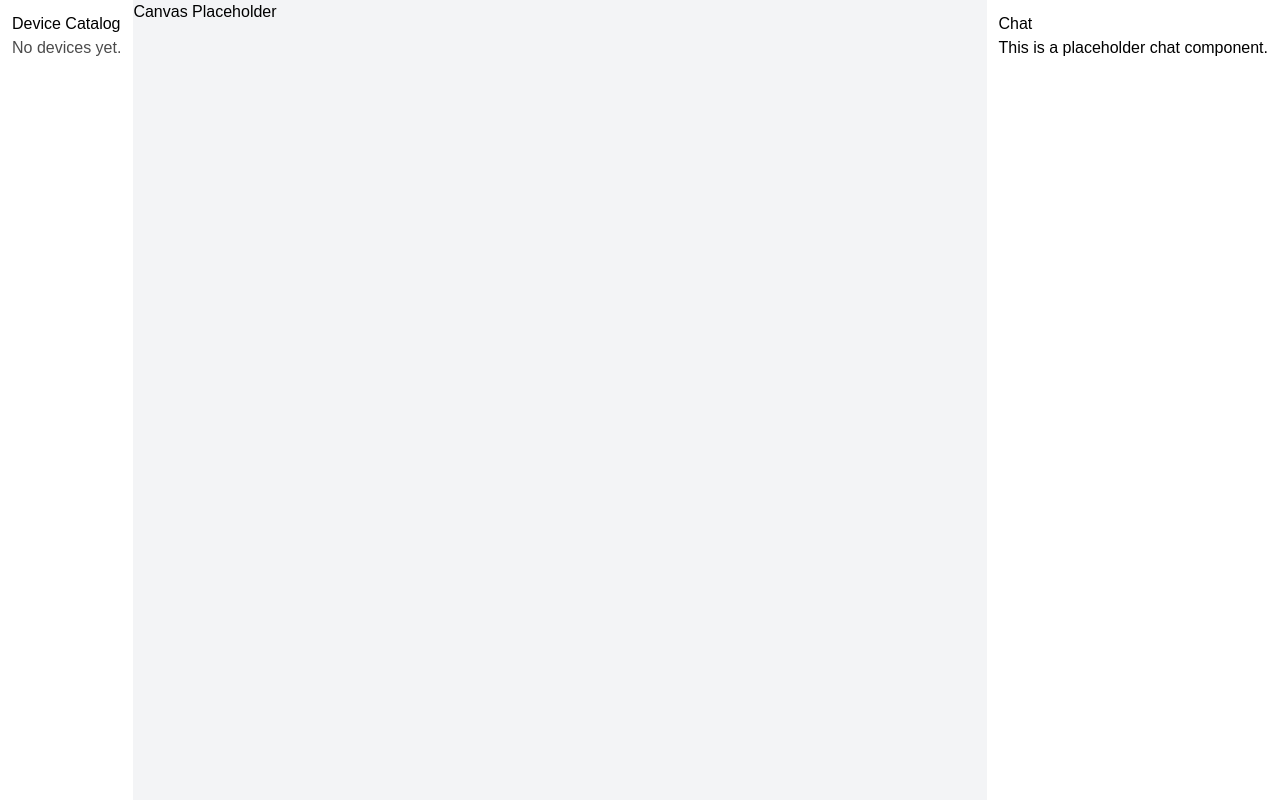
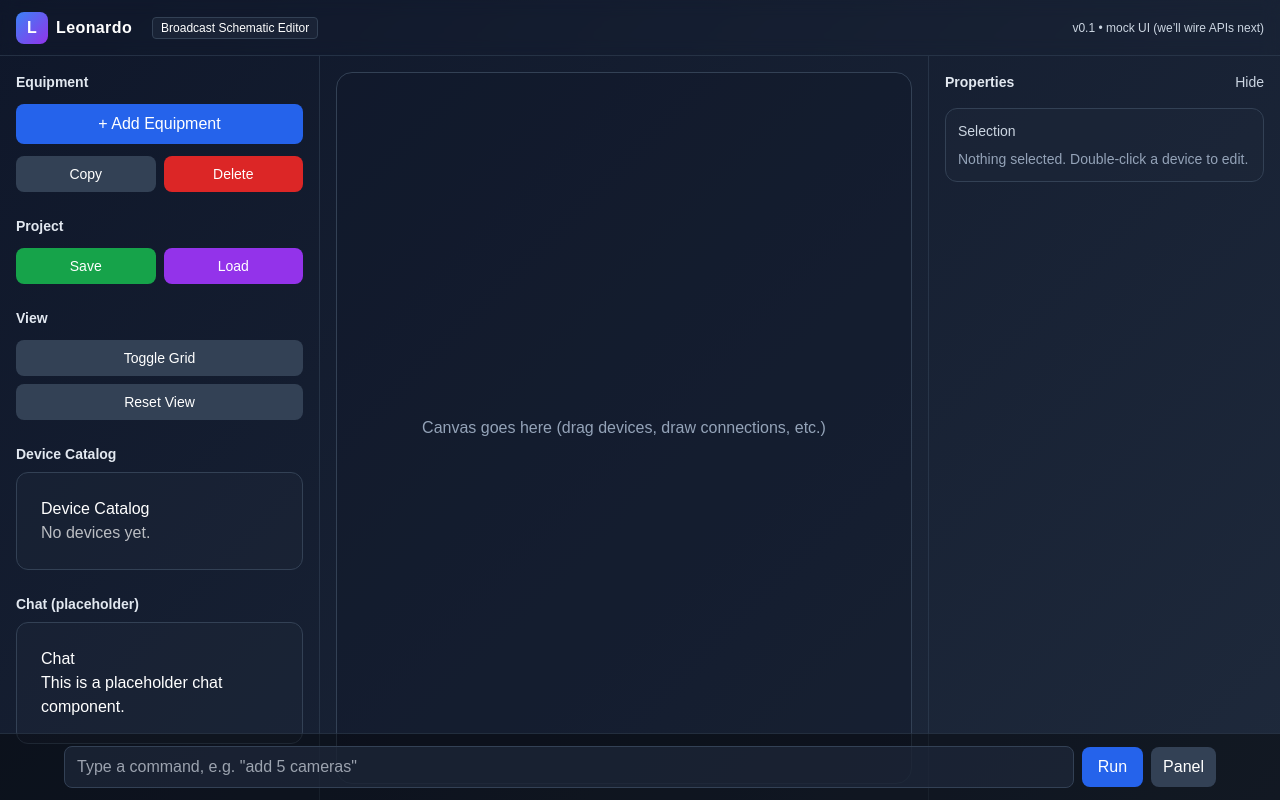
Before and after one commit to kikulik/Leonardo, a React (Vite) app in the folder frontend/: page / in a window 1280 px wide. Built offline with nearby package versions, Linux system fonts and the light colour scheme.

Commit message:
Update App.tsx

```diff
--- a/frontend/src/App.tsx
+++ b/frontend/src/App.tsx
@@ -1,16 +1,177 @@
-import React from 'react';
-import { Canvas } from './components/Canvas';
-import DeviceCatalog from './components/DeviceCatalog';
-import Chat from './components/Chat';
+import React, { useState } from "react";
+import DeviceCatalog from "./components/DeviceCatalog";
+import Chat from "./components/Chat";
 
-function App() {
+/**
+ * Pro UI shell inspired by your LeonardoAI.html:
+ * - Dark gradient background
+ * - Left tools sidebar
+ * - Center canvas area (placeholder for now)
+ * - Right properties panel (collapsible)
+ * - Bottom AI command bar
+ * Tailwind is already configured in your project.
+ */
+
+export default function App() {
+  const [showRightPanel, setShowRightPanel] = useState(true);
+  const [aiPrompt, setAiPrompt] = useState("");
+
+  // TODO: wire to your real canvas + state
+  const handleRunAi = () => {
+    if (!aiPrompt.trim()) return;
+    // In the current backend design you’ll call /api/generate later.
+    // For now we just log the prompt.
+    console.log("AI prompt:", aiPrompt);
+    setAiPrompt("");
+  };
+
   return (
-    <div className="flex h-screen">
-      <DeviceCatalog />
-      <Canvas />
-      <Chat />
+    <div className="min-h-screen text-white"
+         style={{
+           background:
+             "linear-gradient(135deg, rgb(15,23,42) 0%, rgb(30,41,59) 100%)",
+         }}>
+      {/* Top bar */}
+      <header className="h-14 border-b border-slate-700/60 px-4 flex items-center justify-between backdrop-blur">
+        <div className="flex items-center gap-2">
+          <div className="w-8 h-8 rounded-lg bg-gradient-to-br from-blue-500 to-purple-600 grid place-items-center font-bold">
+            L
+          </div>
+          <div className="font-semibold tracking-wide">Leonardo</div>
+          <div className="ml-3 px-2 py-0.5 text-xs rounded bg-slate-800/70 border border-slate-700">
+            Broadcast Schematic Editor
+          </div>
+        </div>
+        <div className="text-xs text-slate-300">
+          v0.1 • mock UI (we’ll wire APIs next)
+        </div>
+      </header>
+
+      {/* Body */}
+      <div className="h-[calc(100vh-56px)] grid grid-cols-[20rem,1fr,22rem]">
+        {/* Left tools */}
+        <aside className="border-r border-slate-700/60 p-4 overflow-y-auto">
+          <h3 className="text-sm font-semibold text-slate-200 mb-3">
+            Equipment
+          </h3>
+          <button className="w-full mb-3 bg-blue-600 hover:bg-blue-700 px-4 py-2 rounded-lg font-medium transition-colors">
+            + Add Equipment
+          </button>
+
+          <div className="grid grid-cols-2 gap-2">
+            <button className="bg-slate-700 hover:bg-slate-600 px-3 py-2 rounded-lg text-sm">
+              Copy
+            </button>
+            <button className="bg-red-600 hover:bg-red-700 px-3 py-2 rounded-lg text-sm">
+              Delete
+            </button>
+          </div>
+
+          <h3 className="text-sm font-semibold text-slate-200 mt-6 mb-3">
+            Project
+          </h3>
+          <div className="grid grid-cols-2 gap-2">
+            <button className="bg-green-600 hover:bg-green-700 px-3 py-2 rounded-lg text-sm">
+              Save
+            </button>
+            <button className="bg-purple-600 hover:bg-purple-700 px-3 py-2 rounded-lg text-sm">
+              Load
+            </button>
+          </div>
+
+          <h3 className="text-sm font-semibold text-slate-200 mt-6 mb-3">
+            View
+          </h3>
+          <div className="space-y-2">
+            <button className="w-full bg-slate-700 hover:bg-slate-600 px-3 py-2 rounded-lg text-sm">
+              Toggle Grid
+            </button>
+            <button className="w-full bg-slate-700 hover:bg-slate-600 px-3 py-2 rounded-lg text-sm">
+              Reset View
+            </button>
+          </div>
+
+          <h3 className="text-sm font-semibold text-slate-200 mt-6 mb-2">
+            Device Catalog
+          </h3>
+          <div className="rounded-xl border border-slate-700 bg-slate-800/40 p-3">
+            <DeviceCatalog />
+          </div>
+
+          <h3 className="text-sm font-semibold text-slate-200 mt-6 mb-2">
+            Chat (placeholder)
+          </h3>
+          <div className="rounded-xl border border-slate-700 bg-slate-800/40 p-3">
+            <Chat />
+          </div>
+        </aside>
+
+        {/* Center canvas */}
+        <main className="relative">
+          <div className="absolute inset-0">
+            {/* Canvas placeholder box; replace with your real Canvas */}
+            <div className="m-4 h-[calc(100%-2rem)] rounded-2xl border border-slate-700 bg-slate-900/40 grid place-items-center">
+              <div className="text-slate-400">
+                Canvas goes here (drag devices, draw connections, etc.)
+              </div>
+            </div>
+          </div>
+        </main>
+
+        {/* Right properties (collapsible) */}
+        <aside
+          className={`border-l border-slate-700/60 p-4 overflow-y-auto transition-all duration-200 ${
+            showRightPanel ? "opacity-100" : "opacity-0 pointer-events-none"
+          }`}
+        >
+          <div className="flex items-center justify-between mb-4">
+            <h3 className="text-sm font-semibold text-slate-200">
+              Properties
+            </h3>
+            <button
+              onClick={() => setShowRightPanel((v) => !v)}
+              className="text-slate-300 hover:text-white text-sm"
+            >
+              {showRightPanel ? "Hide" : "Show"}
+            </button>
+          </div>
+
+          <div className="space-y-3">
+            <div className="rounded-xl border border-slate-700 bg-slate-800/40 p-3">
+              <div className="text-slate-300 text-sm mb-2">Selection</div>
+              <div className="text-slate-400 text-sm">
+                Nothing selected. Double-click a device to edit.
+              </div>
+            </div>
+          </div>
+        </aside>
+      </div>
+
+      {/* Bottom AI command bar */}
+      <div className="ai-command-bar fixed bottom-0 left-0 right-0 bg-black/40 border-t border-slate-700/60 px-4 py-3">
+        <div className="max-w-6xl mx-auto flex items-center gap-2">
+          <input
+            value={aiPrompt}
+            onChange={(e) => setAiPrompt(e.target.value)}
+            onKeyDown={(e) => e.key === "Enter" && handleRunAi()}
+            placeholder='Type a command, e.g. "add 5 cameras"'
+            className="flex-1 bg-slate-800/70 border border-slate-700 rounded-lg px-3 py-2 outline-none"
+          />
+          <button
+            onClick={handleRunAi}
+            className="bg-blue-600 hover:bg-blue-700 px-4 py-2 rounded-lg font-medium"
+          >
+            Run
+          </button>
+          <button
+            onClick={() => setShowRightPanel((v) => !v)}
+            className="bg-slate-700 hover:bg-slate-600 px-3 py-2 rounded-lg"
+            title="Toggle properties"
+          >
+            Panel
+          </button>
+        </div>
+      </div>
     </div>
   );
 }
-
-export default App;
```
